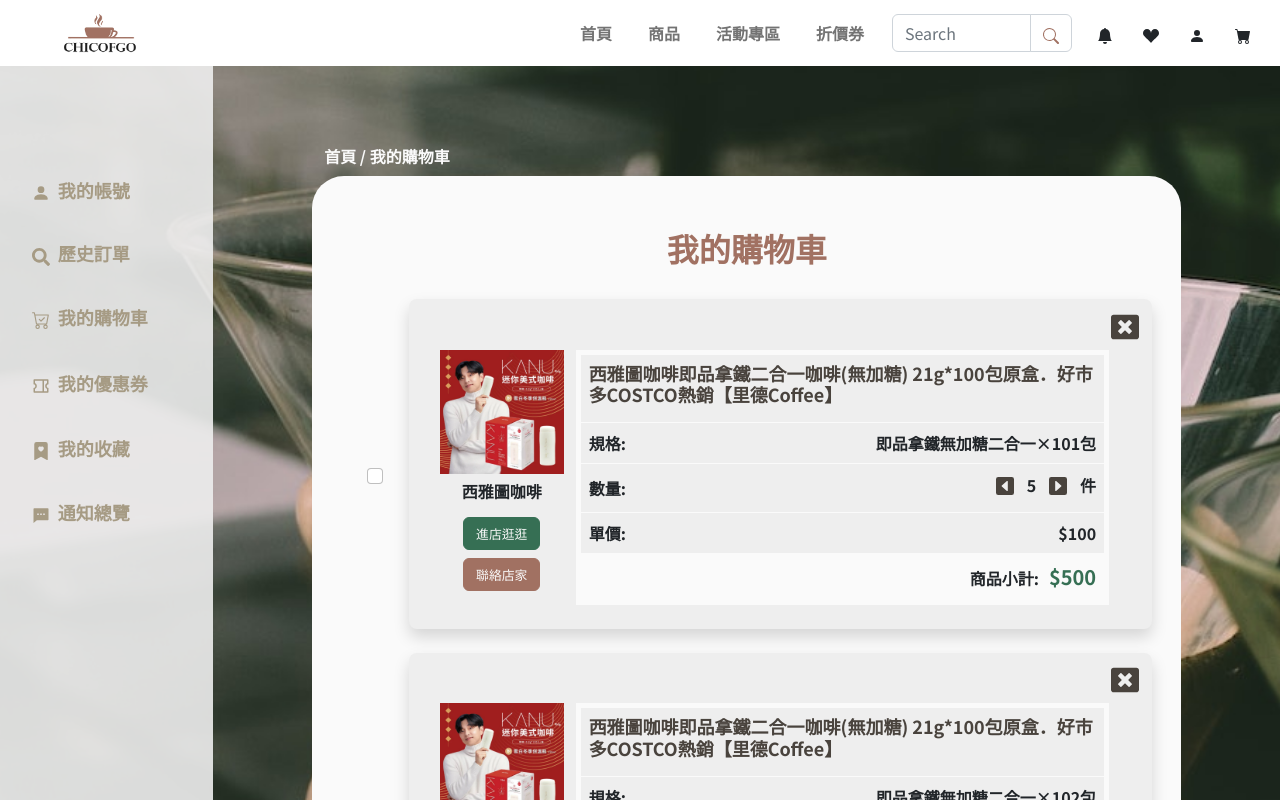
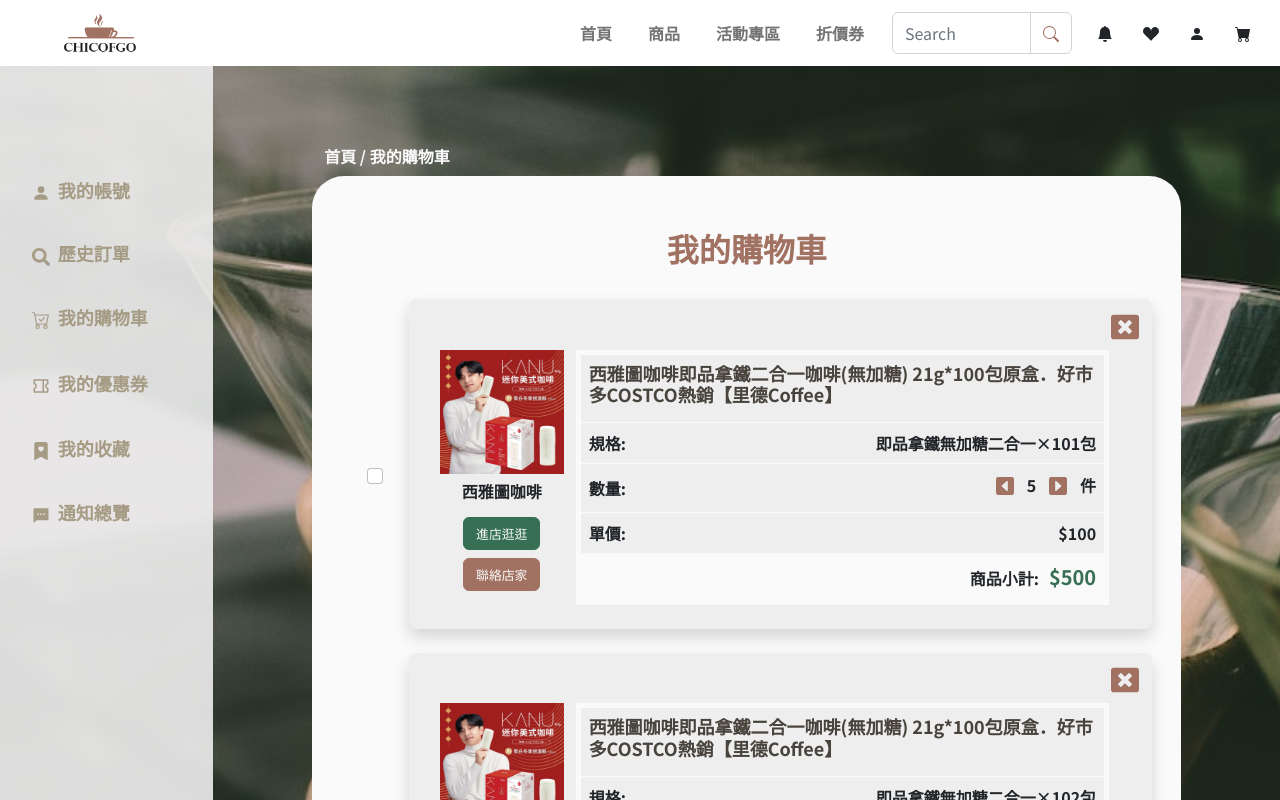
Before and after one commit to clothn0105700/Chicofgo-online-shopping, a React (Create React App) app in the folder Chicofgo_react_main/: page /member/shoppingcart in a window 1280 px wide. Shown: the top 800 px of the page. Built offline with nearby package versions, Linux system fonts and the light colour scheme.

Commit message:
[feat]微調navbar+購物車修bug

```diff
--- a/Chicofgo_react_main/src/Layout/Navbar/Navbar.js
+++ b/Chicofgo_react_main/src/Layout/Navbar/Navbar.js
@@ -81,16 +81,21 @@
             </Button>
           </InputGroup>
 
-          <Button as={Link} to="/" variant="" className={`mx-1`}>
+          <Button as={Link} to="/" variant="" className={`mx-1 mb-1`}>
             <BsFillBellFill />
           </Button>
-          <Button as={Link} to="/login " variant="" className={`me-1`}>
+          <Button as={Link} to="/login " variant="" className={`me-1 mb-1`}>
             <BsSuitHeartFill />
           </Button>
-          <Button as={Link} to="/member" variant="" className={`me-1`}>
+          <Button as={Link} to="/member" variant="" className={`me-1 mb-1`}>
             <BsFillPersonFill />
           </Button>
-          <Button as={Link} to="/" variant="" className={`me-1`}>
+          <Button
+            as={Link}
+            to="/"
+            variant=""
+            className={`me-1 align-center mb-1`}
+          >
             <BsFillCartFill />
           </Button>
         </Navbar.Collapse>
--- a/Chicofgo_react_main/src/Layout/Navbar/Navbar.module.scss
+++ b/Chicofgo_react_main/src/Layout/Navbar/Navbar.module.scss
@@ -14,3 +14,8 @@
     max-width: 180px;
   }
 }
+.navBarSearch{
+  a{
+    padding-bottom: 10px;
+  }
+}
--- a/Chicofgo_react_main/src/Pages/Account/ShoppingCart/Components/ShoppingItem.jsx
+++ b/Chicofgo_react_main/src/Pages/Account/ShoppingCart/Components/ShoppingItem.jsx
@@ -58,7 +58,7 @@
         <Row>
           <Col className={`text-end p-0 `}>
             <Button variant="" className={` chicofgo_brown_font m-0 pb-0`}>
-              <h3 className={`p-0`}>
+              <h3 className={`p-0 chicofgo_brown_font`}>
                 <FaWindowClose />
               </h3>
             </Button>
@@ -122,7 +122,7 @@
                       className={` chicofgo_brown_font m-0 py-0`}
                       onClick={decrement}
                     >
-                      <h3 className={`p-0`}>
+                      <h3 className={`p-0 chicofgo_brown_font`}>
                         <BsCaretLeftSquareFill />
                       </h3>
                     </Button>
@@ -132,7 +132,7 @@
                       className={` chicofgo_brown_font m-0 py-0`}
                       onClick={increment}
                     >
-                      <h3 className={`p-0`}>
+                      <h3 className={`p-0 chicofgo_brown_font`}>
                         <BsCaretRightSquareFill />
                       </h3>
                     </Button>
--- a/Chicofgo_react_main/src/Pages/Account/ShoppingCart/ShoppingCart.jsx
+++ b/Chicofgo_react_main/src/Pages/Account/ShoppingCart/ShoppingCart.jsx
@@ -45,6 +45,7 @@
   const calculate = (price) => {
     setTotalCash(totalCash + price); // totalCash =  totalCash + price
   };
+
   // ---------------------------------------------------------------------
   const [isCheckAll, setIsCheckAll] = useState(false);
   const [isCheck, setIsCheck] = useState([]);
@@ -56,6 +57,8 @@
   useEffect(() => {
     if ((isCheck.length > 0) & (isCheck.length - list.length >= 0)) {
       setIsCheckAll(true);
+      // const { id, price, quantity } = list;
+      // console.log(id, price, quantity);
     } else if (isCheck.length - list.length < 0) {
       setIsCheckAll(false);
     }
@@ -71,14 +74,21 @@
 
   const handleClick = (e) => {
     const { id, checked } = e.target;
+    let itemData = list.filter((item) => item.id == id)[0];
     setIsCheck([...isCheck, id]);
+    setTotalCash(totalCash + 87);
+    console.log(itemData.price);
+    console.log(itemData.quantity);
 
     if (!checked) {
       setIsCheck(isCheck.filter((item) => item !== id));
+      setTotalCash(totalCash - 87);
     }
   };
 
-  console.log(isCheck);
+  // console.log(isCheck);
+  console.log('------------------------');
+  // console.log(list.filter((item) => item.id === 1)[0].title);
 
   return (
     <ChContainer ChClass={'chicofgo-font'} breadCrumb={'我的購物車'}>
@@ -133,9 +143,7 @@
                 className={`${style.totalSum} col-5 chicofgo_gray text-nowrap `}
               >
                 (已選擇{isCheck.length}件商品) 商品總計:
-                <span>
-                  <Total totalCash={totalCash} />
-                </span>
+                <span>{totalCash}</span>
               </Col>
             </Row>
             <Row className={`mt-5`}>
```
